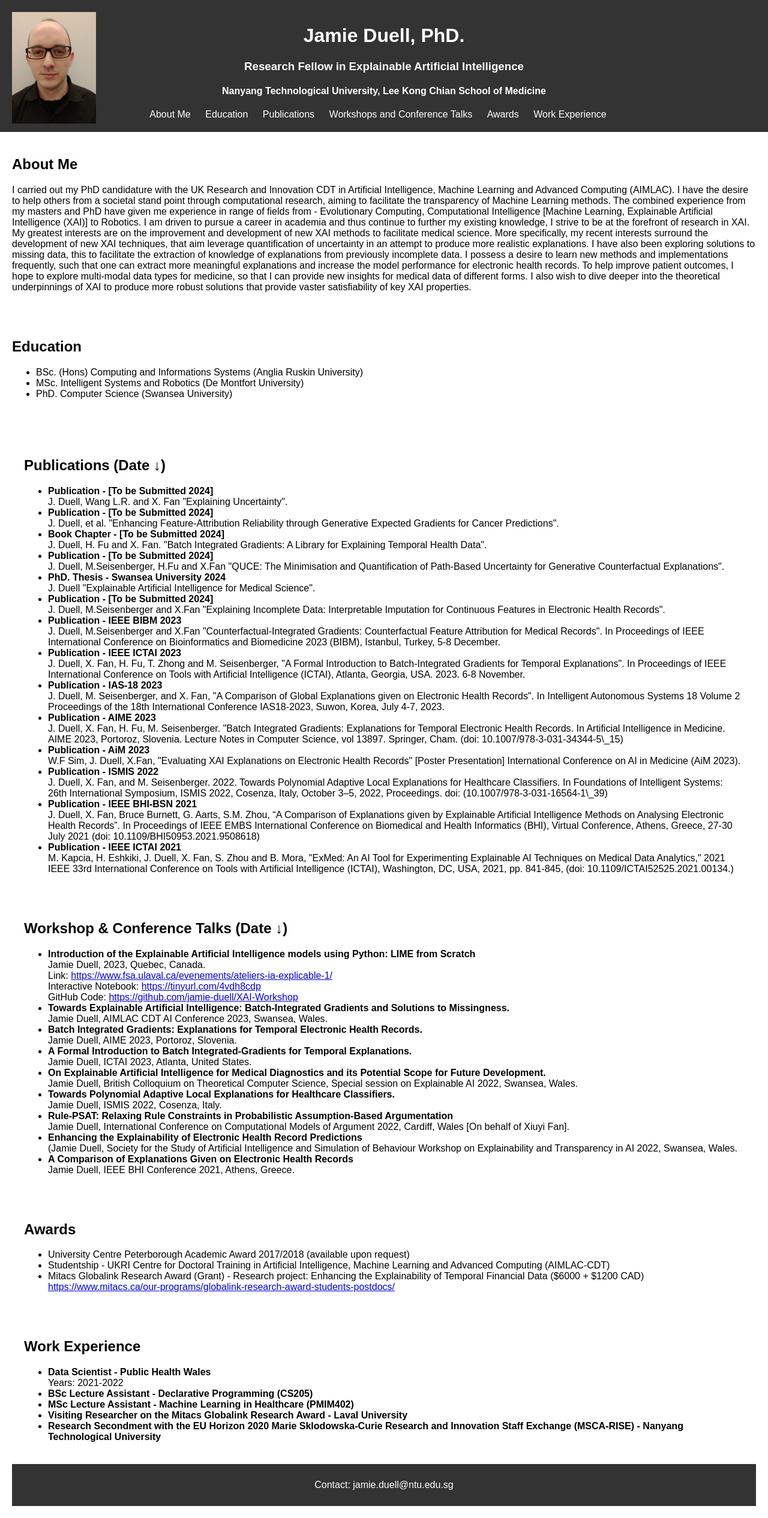
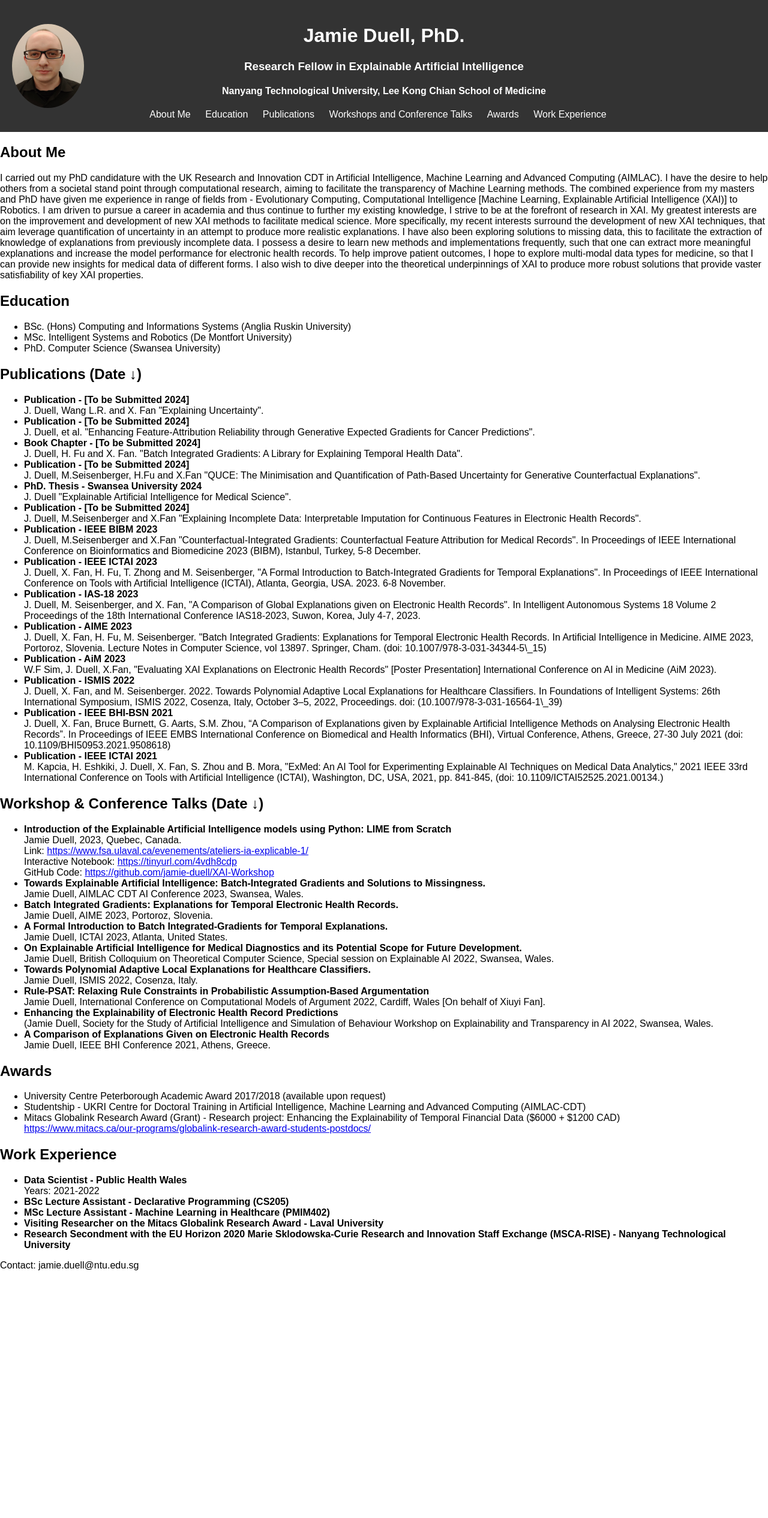
Before and after one commit to jamie-duell/jamie-duell.github.io, a plain HTML site: page index.html in a window 1280 px wide. Shown: the whole page at 60% size. After the commit the page ends 2135 px from the top, so only its background shows below. Drawn offline with Linux system fonts and the light colour scheme.

Commit message:
Update styles.css

```diff
--- a/styles.css
+++ b/styles.css
@@ -13,6 +13,7 @@ header {
     position: relative;
     text-align: center; /* Center the text */
 }
+
 .header-content {
     display: -webkit-box; /* Safari, iOS, Android browser */
     display: -ms-flexbox; /* IE 10 */
@@ -45,20 +46,18 @@ nav ul li a:hover {
 }
 
 header img {
-    width: 140px;
-    height: auto;
+    width: 120px;
+    height: 140px; /* Set height to match width for perfect circle */
+    border-radius: 50%; /* Create circular shape */
     position: absolute;
-    top: 20px;
+    top: 40px;
     left: 20px;
 }
 
-section {
-    padding: 20px;
+/* Add media query for mobile devices */
+@media only screen and (max-width: 600px) {
+    header img {
+        position: static; /* Change position to static to display below text */
+        margin-top: 20px; /* Add margin for spacing */
+    }
 }
-
-footer {
-    background-color: #333;
-    color: #fff;
-    text-align: center;
-    padding: 10px 0;
-}
```
